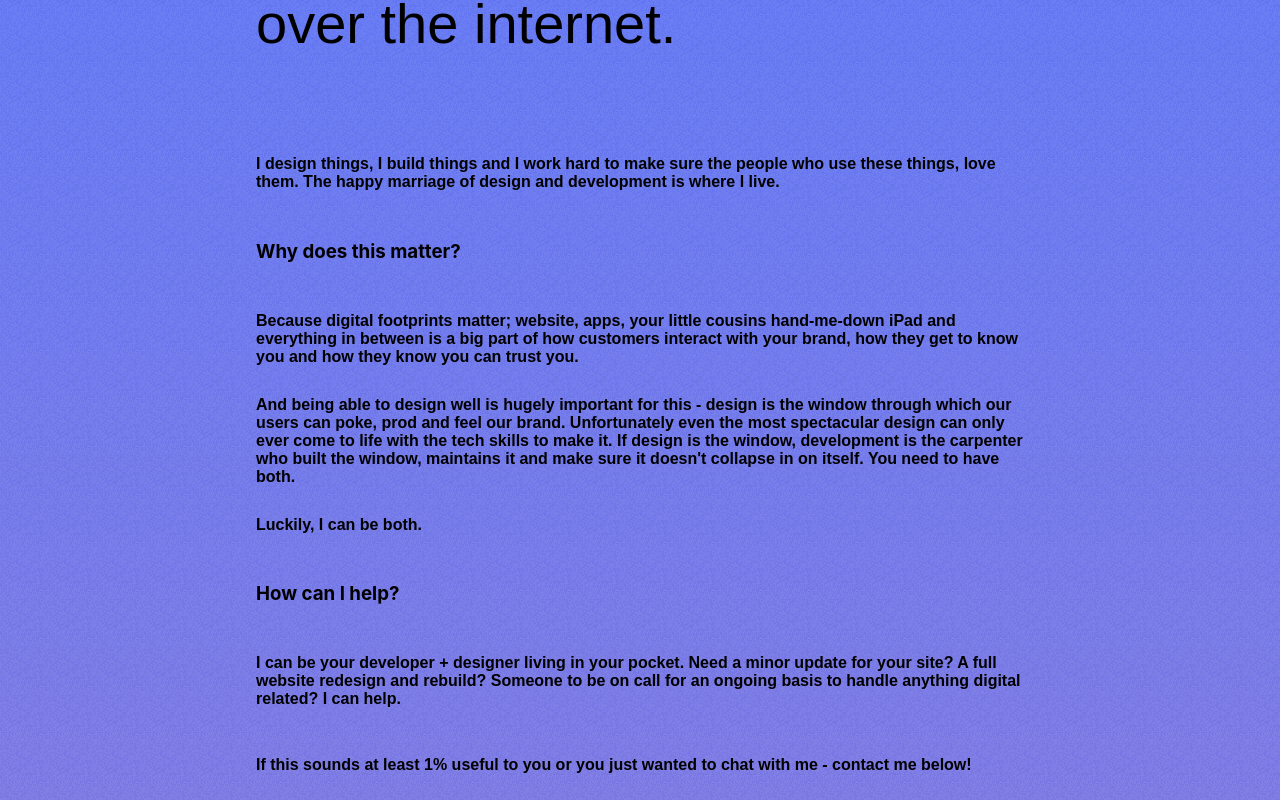
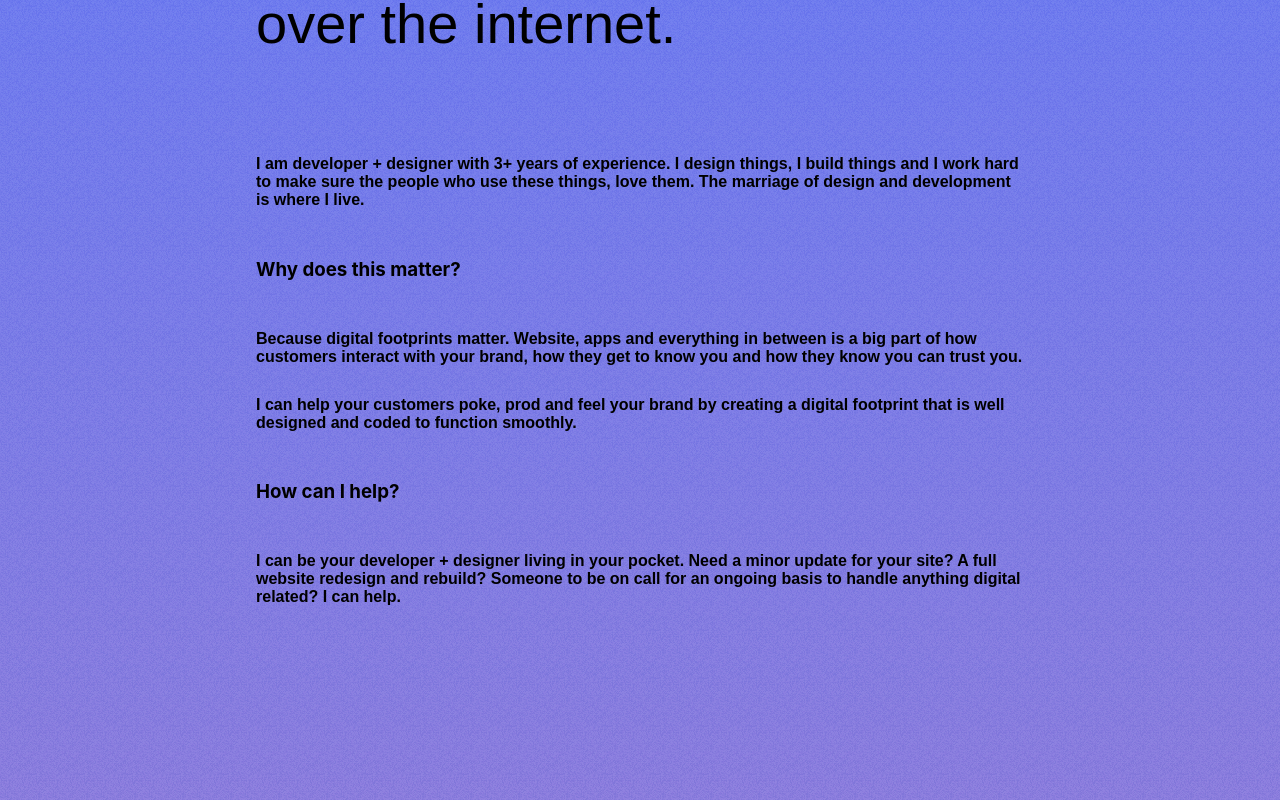
Before and after one commit to Daniel-Farnham/Portfolio, a React (Create React App) app: page / in a window 1280 px wide. Shown: the part 1620-2420 px from the top of the page. Built offline with nearby package versions, Linux system fonts and the light colour scheme; a web font is replaced by a local one.

Commit message:
Content updates

```diff
--- a/src/MenuContent.js
+++ b/src/MenuContent.js
@@ -9,14 +9,14 @@ import dijgtalLogo from "./assets/DIJGTAL_Logo.png";
 import fullCirclelogo from "./assets/Full_Circle_Logo.png";
 import blackMarketProject from "./assets/BlackMarketProject.png";
 import blackMarketProject_2 from "./assets/BlackMarketProject2.png"
-import waterCycleimage_1 from "./assets/WaterCycle_Construction.jpeg";
+// import waterCycleimage_1 from "./assets/WaterCycle_Construction.jpeg";
 import sneakerDeximage_1 from "./assets/SneakerDex.png";
 import sneakerDeximage_2 from "./assets/SneakerDex_image2.png"
 import silkDriptheLabelImage_1 from "./assets/SilkDripTheLabel.png";
 import silkDriptheLabelImage_2 from "./assets/SilkDripTheLabelimage_2.png"
 import playgroundVintagewebsite_1 from "./assets/playgroundVintageWebsite.png";
 import playgroundVintageWebsite_2 from "./assets/playgroundVintageWebsite_2.png";
-import pgvStoreVideo from "./assets/PGV_Shop.mp4";
+// import pgvStoreVideo from "./assets/PGV_Shop.mp4";
 
 
 const experiences = [
@@ -102,52 +102,52 @@ const projects = [
     ],
     contentHeight: "tall",
   },
-  {
-    id: 7,
-    title: "Water Cycle",
-    media_1: { type: "image", src: waterCycleimage_1 },
-    //media_2: { type: "video", src: waterCycle },
-    extraimage: waterCycleimage_1,
-    content:
-      "Eco-Friendly Community Initiative: In the Water Cycle project, we merged kids' play with environmental care. Tasked with addressing Global Generation's water wastage issue without hefty resources, we crafted a playful yet practical solution. \n\n Interactive and Impactful Design: Our creation? Play equipment that doubles as a water recycling system for the community garden. 'Fun' was a big theme here so we added interactive lights and games that react to water usage, gamefying sustainability for kids. \n\n My Role: Juggling design and engineering, my focus was on the users - understanding their needs and crafting a solution that's as enjoyable as it is useful.",
-    skills: [
-      "User Research",
-      "Product Ideation",
-      "Interaction Design",
-      "Prototyping",
-      "Project Management",
-      "Product Development",
-      "Mechanical Engineering",
-      "Software Engineering",
-    ],
-    contentHeight: "medium",
-  },
-  {
-    id: 5,
-    title: "Playground Vintage Shop",
-    //media_1: { type: "image", src: pgvShop_2 },
-    media_1: { type: "video", src: pgvStoreVideo },
-    content:
-      "Playground Vintage has operated across two different locations within Sydney with the first opening in September of 2019. \n\n I was part of the leadership of the opening of this store. Going into this process I had no idea how to open a physical business location so doing this involved a steep learning curve. The idea that I had was to develop a place for young people between the ages of 18-25 where they could not only find affordable clothing but be a place that was novel, childish and just fun and memorable - this was important in helping our customers feel comfortable in their own identity.",
-    skills: [
-      "Project Management",
-      "Negotiation",
-      "Interior Design",
-      "Financial Planning",
-      "Market Research",
-      "Product Development",
-      "Team Planning",
-      "Leadership",
-    ],
-    contentHeight: "medium",
-  },
+  // {
+  //   id: 7,
+  //   title: "Water Cycle",
+  //   media_1: { type: "image", src: waterCycleimage_1 },
+  //   //media_2: { type: "video", src: waterCycle },
+  //   extraimage: waterCycleimage_1,
+  //   content:
+  //     "Eco-Friendly Community Initiative: In the Water Cycle project, we merged kids' play with environmental care. Tasked with addressing Global Generation's water wastage issue without hefty resources, we crafted a playful yet practical solution. \n\n Interactive and Impactful Design: Our creation? Play equipment that doubles as a water recycling system for the community garden. 'Fun' was a big theme here so we added interactive lights and games that react to water usage, gamefying sustainability for kids. \n\n My Role: Juggling design and engineering, my focus was on the users - understanding their needs and crafting a solution that's as enjoyable as it is useful.",
+  //   skills: [
+  //     "User Research",
+  //     "Product Ideation",
+  //     "Interaction Design",
+  //     "Prototyping",
+  //     "Project Management",
+  //     "Product Development",
+  //     "Mechanical Engineering",
+  //     "Software Engineering",
+  //   ],
+  //   contentHeight: "medium",
+  // },
+  // {
+  //   id: 5,
+  //   title: "Playground Vintage Shop",
+  //   //media_1: { type: "image", src: pgvShop_2 },
+  //   media_1: { type: "video", src: pgvStoreVideo },
+  //   content:
+  //     "Playground Vintage has operated across two different locations within Sydney with the first opening in September of 2019. \n\n I was part of the leadership of the opening of this store. Going into this process I had no idea how to open a physical business location so doing this involved a steep learning curve. The idea that I had was to develop a place for young people between the ages of 18-25 where they could not only find affordable clothing but be a place that was novel, childish and just fun and memorable - this was important in helping our customers feel comfortable in their own identity.",
+  //   skills: [
+  //     "Project Management",
+  //     "Negotiation",
+  //     "Interior Design",
+  //     "Financial Planning",
+  //     "Market Research",
+  //     "Product Development",
+  //     "Team Planning",
+  //     "Leadership",
+  //   ],
+  //   contentHeight: "medium",
+  // },
   {
     id: 14,
     title: "Silk Drip The Label",
     media_1: { type: "image", src: silkDriptheLabelImage_1 },
     media_2: { type: "image", src: silkDriptheLabelImage_2 },
     content:
-      "Silk Drip the Label: Enhancing User Experience on a Budget \n\n Client Collaboration and Technical Solutions: Working with Silk Drip the Label, the challenge was clear: solve technical issues without stretching the budget. My role was to navigate through coding puzzles, focusing on making the site more user-friendly. This meant tackling tasks like refining the responsiveness of slideshows and optimizing button placements for a smoother user journey. \n\n Budget-Friendly Improvements: Through close collaboration, we discovered innovative ways to upgrade their website. Each solution was designed not just to fix immediate problems but to significantly enhance the site's overall functionality and appeal, all while keeping costs low. \n\n Empowering the Client: Perhaps one of the most rewarding achievements was customizing their CMS to be more intuitive. This allowed the clients to make updates and edits on their own, with zero coding experience needed. It was about giving them control and flexibility over their content, ensuring they could adapt and grow without constant technical support.",
+      "Silk Drip the Label: Enhancing User Experience on a Budget \n\n Developed custom Shopify CMS components that are flexible and can be modified with no-code. \n\n Enhanced user experience through intuitive navigation, fast page loads, and a smooth checkout process, leading to increased customer satisfaction and conversions. \n\n Brought to life custom designs with code while acomodating for low budget and time constraints.",
     skills: ["blah"],
     contentHeight: "tall",
   },
@@ -198,24 +198,19 @@ function MenuContent({ onContentHeightChange, contentSpacing }) {
 
         <p className={"text-content"}>
           {" "}
-          <br></br>I design things, I build things and I work hard to make sure
-          the people who use these things, love them. The
-          happy marriage of design and development is where I live.{" "}
+          <br></br> I am developer + designer with 3+ years of experience. I design things, I build things and I work hard to make sure
+          the people who use these things, love them. The marriage of design and development is where I live.{" "}
         </p>
         <h3 className={"text-content"}>Why does this matter? </h3>
         <p className={"text-content"}>
           {" "}
-          Because digital footprints matter; website, apps, your little cousins
-          hand-me-down iPad and everything in between is a big part of how
+          Because digital footprints matter. Website, apps and everything in between is a big part of how
           customers interact with your brand, how they get to know you and how
           they know you can trust you.{" "}
         </p>
         <p className={"text-content"}>
-          And being able to design well is hugely important for this - design is the window through which our users can poke, prod and feel our brand. Unfortunately even the most spectacular design can only ever come to life with the tech skills to make it. If design is the window, development is the carpenter who built the window, maintains it and make sure it doesn't collapse in on itself. You need to have both.
+          I can help your customers poke, prod and feel your brand by creating a digital footprint that is well designed and coded to function smoothly.
          {" "}
-        </p>
-        <p className={"text-content"}>
-          Luckily, I can be both.
         </p>
         <h3 className={"text-content"}>How can I help?</h3>
         <p className={"text-content"}>
@@ -223,9 +218,6 @@ function MenuContent({ onContentHeightChange, contentSpacing }) {
           update for your site? A full website redesign and
           rebuild? Someone to be on call for an ongoing
           basis to handle anything digital related? I can help.
-        </p>
-        <p className={"text-content"}>
-          <br></br> If this sounds at least 1% useful to you or you just wanted to chat with me - contact me below!
         </p>
       </div>
       <div
```
